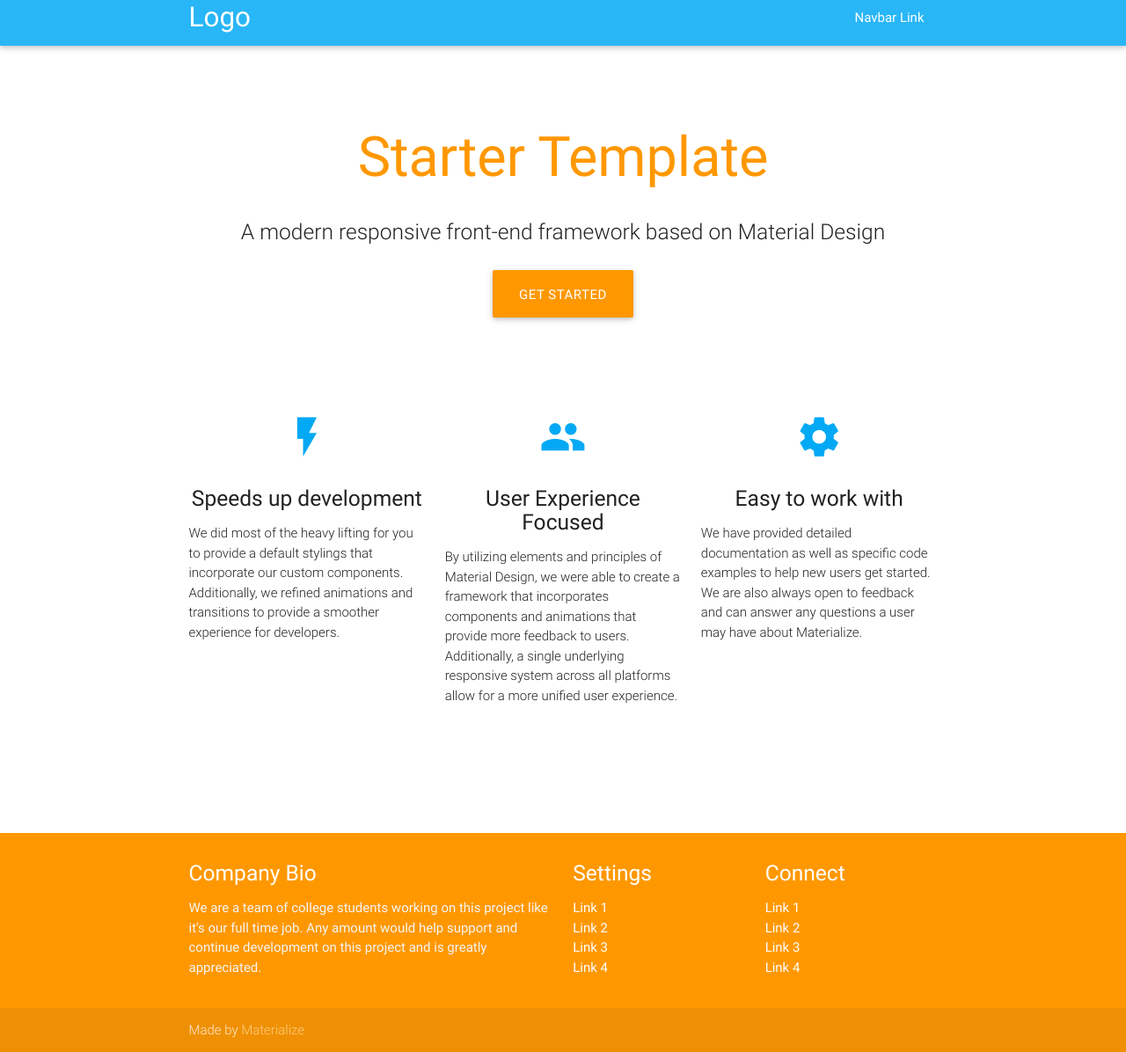
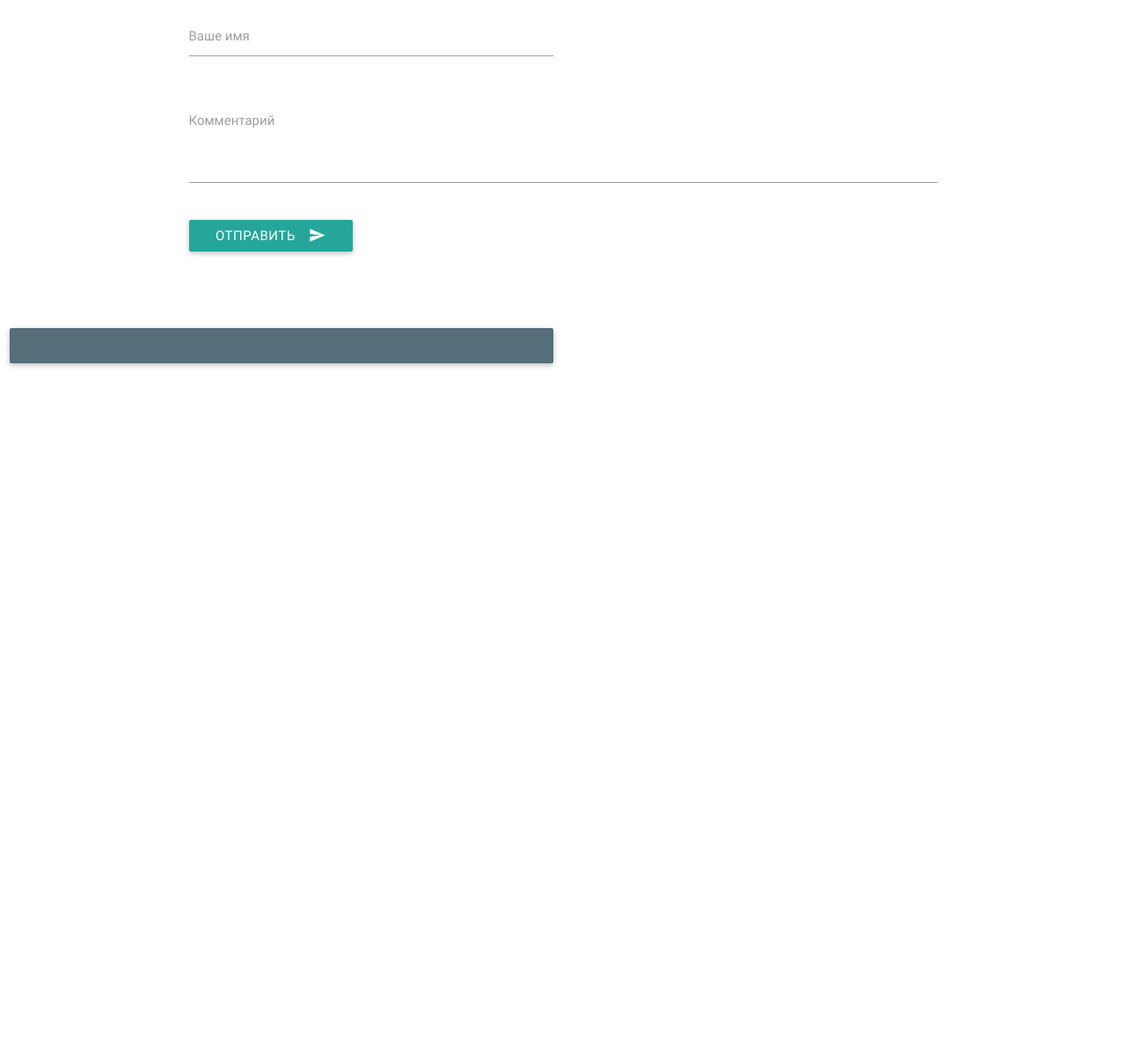
Before and after one commit to bugr43/materialize_backbone, a website: page index.html in a window 1280 px wide. Shown: the part 12-1208 px from the top of the page at 88% size. After the commit the page ends 800 px from the top, so only its background shows below. Drawn offline with Linux system fonts and the light colour scheme.

Commit message:
Extend functional

```diff
--- a/client/js/app.js
+++ b/client/js/app.js
@@ -0,0 +1,45 @@
+var CommentaryModel = Backbone.Model.extend({
+    defaults: {
+        nameuser: "",
+        commentary: ""
+    }
+});
+
+var CommentaryView = Backbone.View.extend({
+    clasName: "com",
+
+    events: {
+        "click .bt": "renderCommentary"
+    },
+
+    template: _.template($('#commentaryBlock').html()),
+
+    initialize: function(){
+        this.render();
+        this.listenTo(this.model, "change", this.render);
+    },
+
+    render: function(){
+        this.$el.html(this.template(this.model.toJSON()));
+    },
+
+    renderCommentary: function(){
+        this.render();
+    }
+
+});
+
+var commentary = new CommentaryModel();
+var viewCommentary = new CommentaryView({model: commentary});
+
+commentary.on('change:nameuser', function(model, nameuser){
+    model.set(nameuser, $('.nameuser').val());
+});
+commentary.on('change:commentary', function(model, commentary){
+    model.set(commentary, $('.commentary').val());});
+
+//
+//$('.bt').on('click', '.bt', function(){
+//    viewCommentary.render();
+//});
+$('body').append(viewCommentary.el);
--- a/index.html
+++ b/index.html
@@ -1,4 +1,3 @@
-
 <!DOCTYPE html>
 <html lang="en">
 <head>
@@ -7,119 +6,56 @@
     <title>Starter Template - Materialize</title>
 
     <!-- CSS  -->
-    <link href="bower_components/materialize/dist/css/materialize.min.css" type="text/css" rel="stylesheet" media="screen,projection"/>
+    <link href="bower_components/materialize/dist/css/materialize.min.css" type="text/css" rel="stylesheet"
+          media="screen,projection"/>
     <link href="client/css/style.css" type="text/css" rel="stylesheet" media="screen,projection"/>
 </head>
 <body>
-<nav class="light-blue lighten-1" role="navigation">
-    <div class="nav-wrapper container"><a id="logo-container" href="#" class="brand-logo">Logo</a>
-        <ul class="right hide-on-med-and-down">
-            <li><a href="#">Navbar Link</a></li>
-        </ul>
-
-        <ul id="nav-mobile" class="side-nav">
-            <li><a href="#">Navbar Link</a></li>
-        </ul>
-        <a href="#" data-activates="nav-mobile" class="button-collapse"><i class="mdi-navigation-menu"></i></a>
-    </div>
-</nav>
-<div class="section no-pad-bot" id="index-banner">
-    <div class="container">
-        <br><br>
-        <h1 class="header center orange-text">Starter Template</h1>
-        <div class="row center">
-            <h5 class="header col s12 light">A modern responsive front-end framework based on Material Design</h5>
-        </div>
-        <div class="row center">
-            <a href="http://materializecss.com/getting-started.html" id="download-button" class="btn-large waves-effect waves-light orange">Get Started</a>
-        </div>
-        <br><br>
-
-    </div>
-</div>
-
 
 <div class="container">
     <div class="section">
-
-        <!--   Icon Section   -->
+        <div class="row blockCommentary">
+            <form class="col s12">
+                <div class="row">
+                    <div class="input-field col s6">
+                        <input id="nameuser" type="text" length="10">
+                        <label for="nameuser">Ваше имя</label>
+                    </div>
+                </div>
+                <div class="row">
+                    <div class="input-field col s12">
+                        <textarea id="comentary" class="materialize-textarea" length="120"></textarea>
+                        <label for="comentary">Комментарий</label>
+                    </div>
+                </div>
+                <button class="btn waves-effect waves-light bt" type="button" name="action">Отправить
+                    <i class="mdi-content-send right"></i>
+                </button>
+            </form>
+        </div>
+    </div>
+    <br><br>
+    <div class="com"></div>
+    <script type="text/template" id="commentaryBlock">
         <div class="row">
-            <div class="col s12 m4">
-                <div class="icon-block">
-                    <h2 class="center light-blue-text"><i class="mdi-image-flash-on"></i></h2>
-                    <h5 class="center">Speeds up development</h5>
-
-                    <p class="light">We did most of the heavy lifting for you to provide a default stylings that incorporate our custom components. Additionally, we refined animations and transitions to provide a smoother experience for developers.</p>
-                </div>
-            </div>
-
-            <div class="col s12 m4">
-                <div class="icon-block">
-                    <h2 class="center light-blue-text"><i class="mdi-social-group"></i></h2>
-                    <h5 class="center">User Experience Focused</h5>
-
-                    <p class="light">By utilizing elements and principles of Material Design, we were able to create a framework that incorporates components and animations that provide more feedback to users. Additionally, a single underlying responsive system across all platforms allow for a more unified user experience.</p>
-                </div>
-            </div>
-
-            <div class="col s12 m4">
-                <div class="icon-block">
-                    <h2 class="center light-blue-text"><i class="mdi-action-settings"></i></h2>
-                    <h5 class="center">Easy to work with</h5>
-
-                    <p class="light">We have provided detailed documentation as well as specific code examples to help new users get started. We are also always open to feedback and can answer any questions a user may have about Materialize.</p>
+            <div class="col s12 m6">
+                <div class="card blue-grey darken-1">
+                    <div class="card-content white-text">
+                        <p> <%=nameuser%> </p>
+                        <p> <%=commentary%> </p>
+                    </div>
                 </div>
             </div>
         </div>
-
-    </div>
-    <br><br>
-
-    <div class="section">
-
-    </div>
+    </script>
 </div>
-
-<footer class="page-footer orange">
-    <div class="container">
-        <div class="row">
-            <div class="col l6 s12">
-                <h5 class="white-text">Company Bio</h5>
-                <p class="grey-text text-lighten-4">We are a team of college students working on this project like it's our full time job. Any amount would help support and continue development on this project and is greatly appreciated.</p>
-
-
-            </div>
-            <div class="col l3 s12">
-                <h5 class="white-text">Settings</h5>
-                <ul>
-                    <li><a class="white-text" href="#!">Link 1</a></li>
-                    <li><a class="white-text" href="#!">Link 2</a></li>
-                    <li><a class="white-text" href="#!">Link 3</a></li>
-                    <li><a class="white-text" href="#!">Link 4</a></li>
-                </ul>
-            </div>
-            <div class="col l3 s12">
-                <h5 class="white-text">Connect</h5>
-                <ul>
-                    <li><a class="white-text" href="#!">Link 1</a></li>
-                    <li><a class="white-text" href="#!">Link 2</a></li>
-                    <li><a class="white-text" href="#!">Link 3</a></li>
-                    <li><a class="white-text" href="#!">Link 4</a></li>
-                </ul>
-            </div>
-        </div>
-    </div>
-    <div class="footer-copyright">
-        <div class="container">
-            Made by <a class="orange-text text-lighten-3" href="http://materializecss.com">Materialize</a>
-        </div>
-    </div>
-</footer>
-
 
 <!--  Scripts-->
 <script src="bower_components/jquery/dist/jquery.min.js"></script>
+<script src="bower_components/underscore/underscore-min.js"></script>
+<script src="bower_components/backbone/backbone-min.js"></script>
 <script src="bower_components/materialize/bin/materialize.js"></script>
+
 <script src="client/js/app.js"></script>
 
 </body>
```
